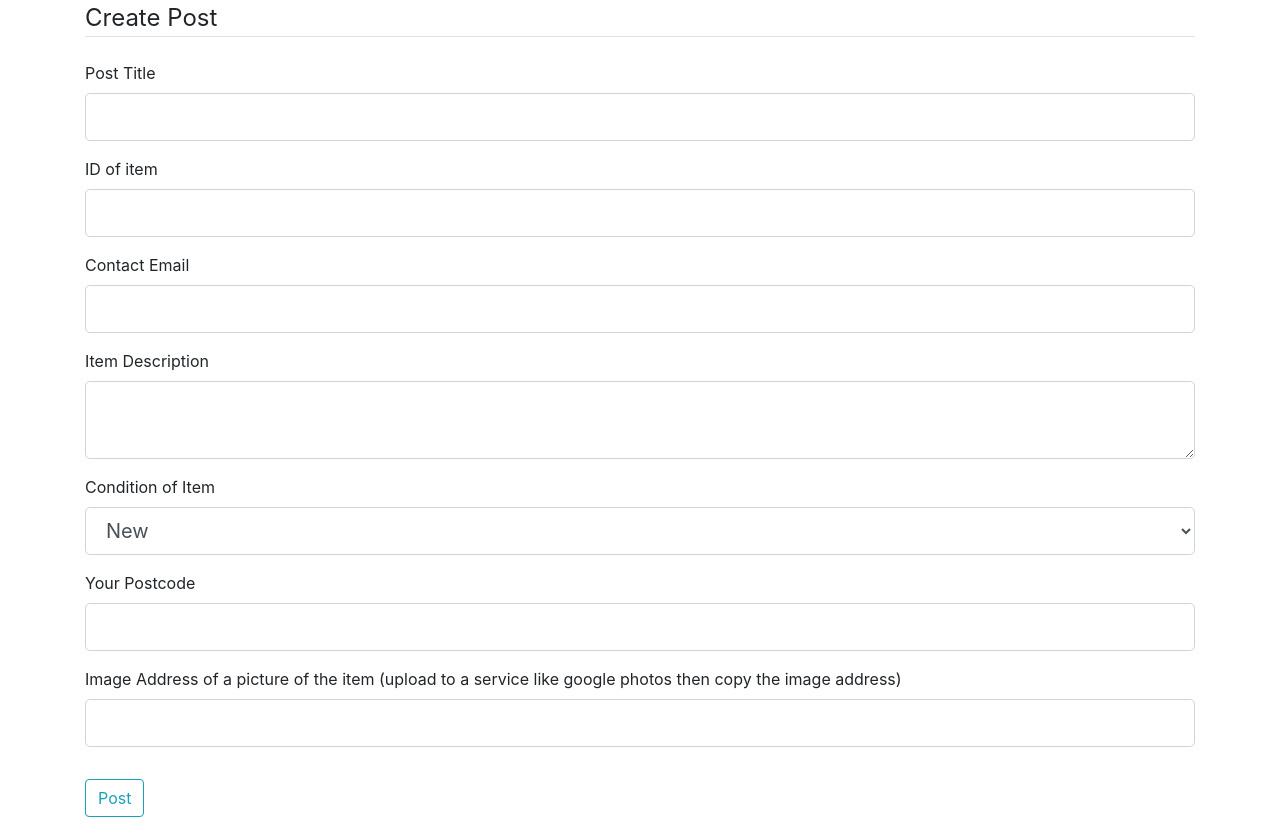
After one commit to InfinityWarlock/EPQ-website, a Flask app: page /create-post in a window 1280 px wide. The commit adds this page. Run offline with Flask 2, Linux system fonts and the light colour scheme; some libraries are stand-ins or nearby versions.

Commit message:
Post creation and querying

```diff
--- /dev/null
+++ b/forms.py
@@ -0,0 +1,40 @@
+from flask_wtf import FlaskForm
+from wtforms import StringField, TextAreaField, SelectField, ValidationError, SubmitField, IntegerField
+from wtforms.validators import DataRequired, Length, Email, NumberRange, URL
+import postcodes_io_api
+from flask_wtf.file import FileField, FileAllowed
+from flask_uploads import UploadSet, IMAGES
+import re
+
+api = postcodes_io_api.Api(debug_http=True)
+photos = UploadSet('photos', IMAGES)
+
+def postcode_check(form, field):
+    postcode = field.data.replace(" ", "").upper()
+    valid = api.is_postcode_valid(postcode)
+    if valid == False:
+        raise ValidationError('Invalid Postcode')
+
+def url_check(form, field):
+    text = field.data
+    regex = re.compile(
+        r'^(?:http|ftp)s?://' # http:// or https://
+        r'(?:(?:[A-Z0-9](?:[A-Z0-9-]{0,61}[A-Z0-9])?\.)+(?:[A-Z]{2,6}\.?|[A-Z0-9-]{2,}\.?)|' #domain...
+        r'localhost|' #localhost...
+        r'\d{1,3}\.\d{1,3}\.\d{1,3}\.\d{1,3})' # ...or ip
+        r'(?::\d+)?' # optional port
+        r'(?:/?|[/?]\S+)$', re.IGNORECASE)
+    if text:
+        if re.match(regex, text) is None:
+            raise ValidationError('Invalid URL')
+
+
+class PostCreationForm(FlaskForm):
+    title = StringField('Post Title', validators = [DataRequired(), Length(min = 3, max = 50)])
+    item = IntegerField('ID of item', validators = [DataRequired(), NumberRange(min = 0, max = 2405)])
+    email = StringField('Contact Email', validators = [DataRequired(), Email()])
+    description = TextAreaField('Item Description', validators = [DataRequired(), Length(min = 3, max = 300)])
+    condition = SelectField('Condition of Item', validators = [DataRequired()], choices = [(i, i) for i in ["New", "Good", "Slightly Faulty", "Not working at all"]])
+    location = StringField('Your Postcode', validators = [DataRequired(), postcode_check])
+    picture = StringField('Image Address of a picture of the item (upload to a service like google photos then copy the image address)', validators = [url_check])
+    submit = SubmitField('Post')
--- a/server.py
+++ b/server.py
@@ -1,15 +1,22 @@
 import flask
 import pymongo
 from pprint import pprint
+from forms import PostCreationForm
+from database import upload_post, get_posts
 
 app = flask.Flask(__name__)
+
+app.config['SECRET_KEY'] = 'd214895cc0f65074680c2468af85c90d'
 
 db_connection_string = "mongodb+srv://CatnipMasterRace:XuUrP6Ui5EErAcro@epq-trading-site-q3dcn.gcp.mongodb.net/test?retryWrites=true&w=majority"
 client = pymongo.MongoClient(db_connection_string)
 db = client.epq_trading_site
+posts = db.posts
 
-serverStatusResult = db.command("serverStatus")
-pprint(serverStatusResult)
+p = get_posts(posts, search="a")
+print(p, "\n Done printing")
+# serverStatusResult = db.command("serverStatus")
+# pprint(serverStatusResult)
 
 data = ["Heading 1", "Heading 2", "Heading 3"]
 @app.route("/")
@@ -22,5 +29,21 @@ def home():
 def about():
     return flask.render_template("about.html", title = "About")
 
+@app.route("/create-post", methods = ['GET', 'POST'])
+def create_post():
+    form = PostCreationForm()
+    if form.validate_on_submit():
+        title = form.title.data
+        item = form.item.data
+        email = form.email.data
+        description = form.description.data
+        condition = form.condition.data
+        location = form.location.data.replace(" ", "").upper()
+        picture = form.picture.data
+        upload_post(title, item, email, description, condition, location, picture, posts)
+        flask.flash(f'Post: {form.title.data} submitted ', 'success')
+        return flask.redirect(flask.url_for('home'))
+    return flask.render_template('create-post.html', title = 'Create Post', form = form)
+
 if __name__ == '__main__':
     app.run(debug=True, port=5000)
--- /dev/null
+++ b/templates/create-post.html
@@ -0,0 +1,105 @@
+{% extends "layout.html" %}
+{% block content %}
+    <div class="container">
+        <form method="POST" action="">
+            {{ form.hidden_tag() }}
+            <fieldset class="form-group">
+                <legend class="border-bottom mb-4">Create Post</legend>
+                <div class="form-group">
+                    {{ form.title.label(class="form-control-label") }}
+                    {% if form.title.errors %}
+                        {{ form.title(class="form-control form-control-lg is-invalid") }}
+                        <div class="invalid-feedback">
+                            {% for error in form.title.errors %}
+                                <span>{{ error }}</span>
+                            {% endfor %}
+                        </div>
+                    {% else %}
+                        {{ form.title(class="form-control form-control-lg") }}
+                    {% endif %}
+                </div>
+                <div class="form-group">
+                    {{ form.item.label(class="form-control-label") }}
+                    {% if form.item.errors %}
+                        {{ form.item(class="form-control form-control-lg is-invalid") }}
+                        <div class="invalid-feedback">
+                            {% for error in form.item.errors %}
+                                <span>{{ error }}</span>
+                            {% endfor %}
+                        </div>
+                    {% else %}
+                        {{ form.item(class="form-control form-control-lg") }}
+                    {% endif %}
+                </div>
+                <div class="form-group">
+                    {{ form.email.label(class="form-control-label") }}
+                    {% if form.email.errors %}
+                        {{ form.email(class="form-control form-control-lg is-invalid") }}
+                        <div class="invalid-feedback">
+                            {% for error in form.email.errors %}
+                                <span>{{ error }}</span>
+                            {% endfor %}
+                        </div>
+                    {% else %}
+                        {{ form.email(class="form-control form-control-lg") }}
+                    {% endif %}
+                </div>
+                <div class="form-group">
+                    {{ form.description.label(class="form-control-label") }}
+                    {% if form.description.errors %}
+                        {{ form.description(class="form-control form-control-lg is-invalid") }}
+                        <div class="invalid-feedback">
+                            {% for error in form.description.errors %}
+                                <span>{{ error }}</span>
+                            {% endfor %}
+                        </div>
+                    {% else %}
+                        {{ form.description(class="form-control form-control-lg") }}
+                    {% endif %}
+                </div>
+                <div class="form-group">
+                    {{ form.condition.label(class="form-control-label") }}
+                    {% if form.condition.errors %}
+                        {{ form.condition(class="form-control form-control-lg is-invalid") }}
+                        <div class="invalid-feedback">
+                            {% for error in form.condition.errors %}
+                                <span>{{ error }}</span>
+                            {% endfor %}
+                        </div>
+                    {% else %}
+                        {{ form.condition(class="form-control form-control-lg") }}
+                    {% endif %}
+                </div>
+                <div class="form-group">
+                    {{ form.location.label(class="form-control-label") }}
+                    {% if form.location.errors %}
+                        {{ form.location(class="form-control form-control-lg is-invalid") }}
+                        <div class="invalid-feedback">
+                            {% for error in form.location.errors %}
+                                <span>{{ error }}</span>
+                            {% endfor %}
+                        </div>
+                    {% else %}
+                        {{ form.location(class="form-control form-control-lg") }}
+                    {% endif %}
+                </div>
+                <div class="form-group">
+                    {{ form.picture.label(class="form-control-label") }}
+                    {% if form.picture.errors %}
+                        {{ form.picture(class="form-control form-control-lg is-invalid") }}
+                        <div class="invalid-feedback">
+                            {% for error in form.picture.errors %}
+                                <span>{{ error }}</span>
+                            {% endfor %}
+                        </div>
+                    {% else %}
+                        {{ form.picture(class="form-control form-control-lg") }}
+                    {% endif %}
+                </div>
+            </fieldset>
+            <div class="form-group">
+                {{ form.submit(class="btn btn-outline-info") }}
+            </div>
+        </form>
+    </div>
+{% endblock content %}
--- a/templates/layout.html
+++ b/templates/layout.html
@@ -1,6 +1,9 @@
 <!DOCTYPE html>
 <html>
     <head>
+        <meta charset="utf-8">
+        <meta name="viewport" content="width=device-width, initial-scale=1, shrink-to-fit=no">
+        <link rel="stylesheet" href="https://stackpath.bootstrapcdn.com/bootstrap/4.4.1/css/bootstrap.min.css" integrity="sha384-Vkoo8x4CGsO3+Hhxv8T/Q5PaXtkKtu6ug5TOeNV6gBiFeWPGFN9MuhOf23Q9Ifjh" crossorigin="anonymous">
         {% if title %}
             <title>Trading website - {{ title }}</title>
         {% else %}
@@ -8,6 +11,19 @@
         {% endif %}
     </head>
     <body>
+        {% with messages = get_flashed_messages(with_categories = true) %}
+            {% if messages %}
+                {% for category, message in messages %}
+                    <div class="alert alert-{{ category }}">
+                        {{ message }}
+                    </div>
+                {% endfor %}
+            {% endif %}
+        {% endwith %}
         {% block content %}{% endblock %}
+
+        <script src="https://code.jquery.com/jquery-3.4.1.slim.min.js" integrity="sha384-J6qa4849blE2+poT4WnyKhv5vZF5SrPo0iEjwBvKU7imGFAV0wwj1yYfoRSJoZ+n" crossorigin="anonymous"></script>
+        <script src="https://cdn.jsdelivr.net/npm/popper.js@1.16.0/dist/umd/popper.min.js" integrity="sha384-Q6E9RHvbIyZFJoft+2mJbHaEWldlvI9IOYy5n3zV9zzTtmI3UksdQRVvoxMfooAo" crossorigin="anonymous"></script>
+        <script src="https://stackpath.bootstrapcdn.com/bootstrap/4.4.1/js/bootstrap.min.js" integrity="sha384-wfSDF2E50Y2D1uUdj0O3uMBJnjuUD4Ih7YwaYd1iqfktj0Uod8GCExl3Og8ifwB6" crossorigin="anonymous"></script>
     </body>
 </html>
```
Also changed, not shown: database.py (added, +66 -0 lines), partdataupdate.py (renamed from static/scripts/partdataupdate.py).
